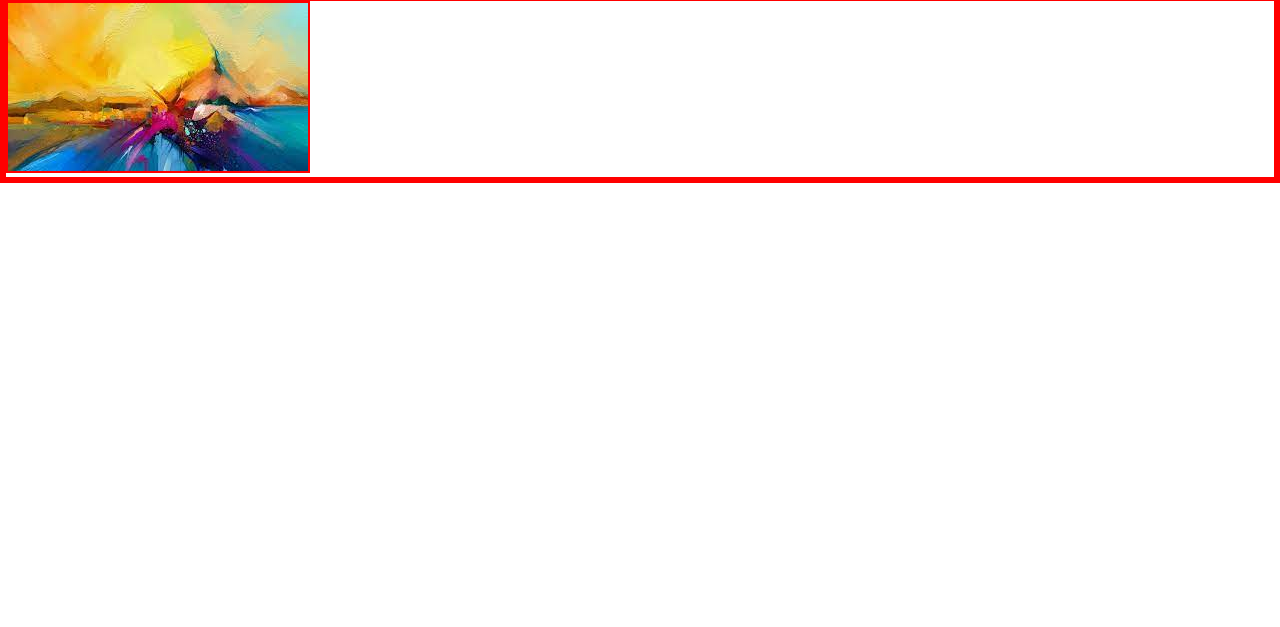
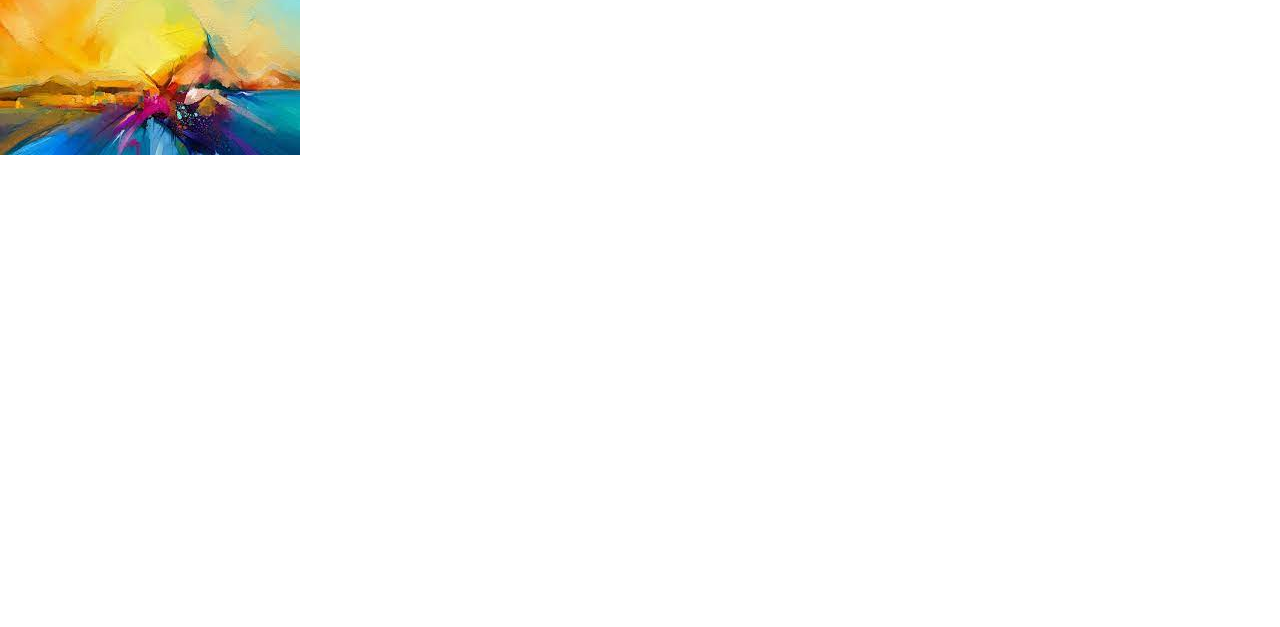
Before and after one commit to jamesmuking5/Austrom, a plain HTML site: page index.html in a window 1280 px wide. Shown: the part 173-800 px from the top of the page. Drawn offline with Linux system fonts and the light colour scheme.

Commit message:
Removed Red border

```diff
--- a/main.css
+++ b/main.css
@@ -1,5 +1,5 @@
 * {
-    border: 2px red solid;
+    /* border: 2px red solid; */
 }
 body {
     height: 100%;
```
